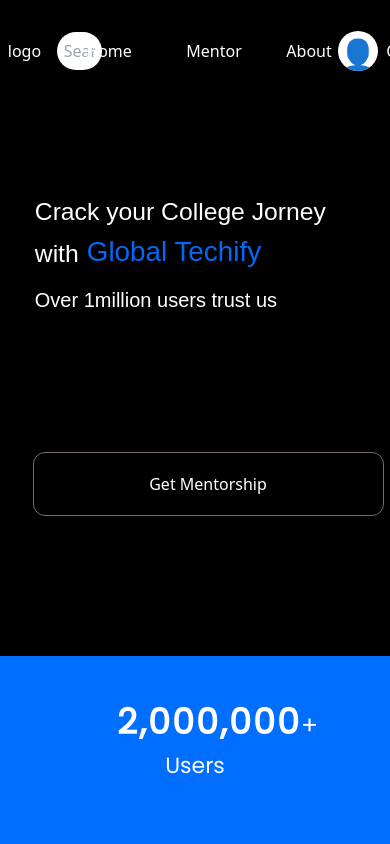
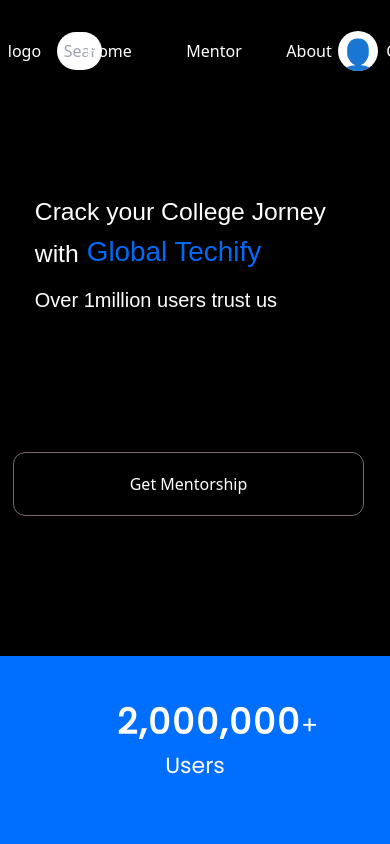
Before and after one commit to wiz-abhishek/Global-Techify, a React (Create React App) app: page / in a window 390 px wide. Shown: the top 844 px of the page. Built offline with nearby package versions, Linux system fonts and the light colour scheme.

Commit message:
resposive button

```diff
--- a/src/components/Home/HomeButtons.css
+++ b/src/components/Home/HomeButtons.css
@@ -49,7 +49,7 @@
       flex-direction: column;
       align-items: center;
       margin-bottom: 0px;
-      width: 20%;
+      width: 10%;
     }
     .custom-button{
       padding: 10px;
```
